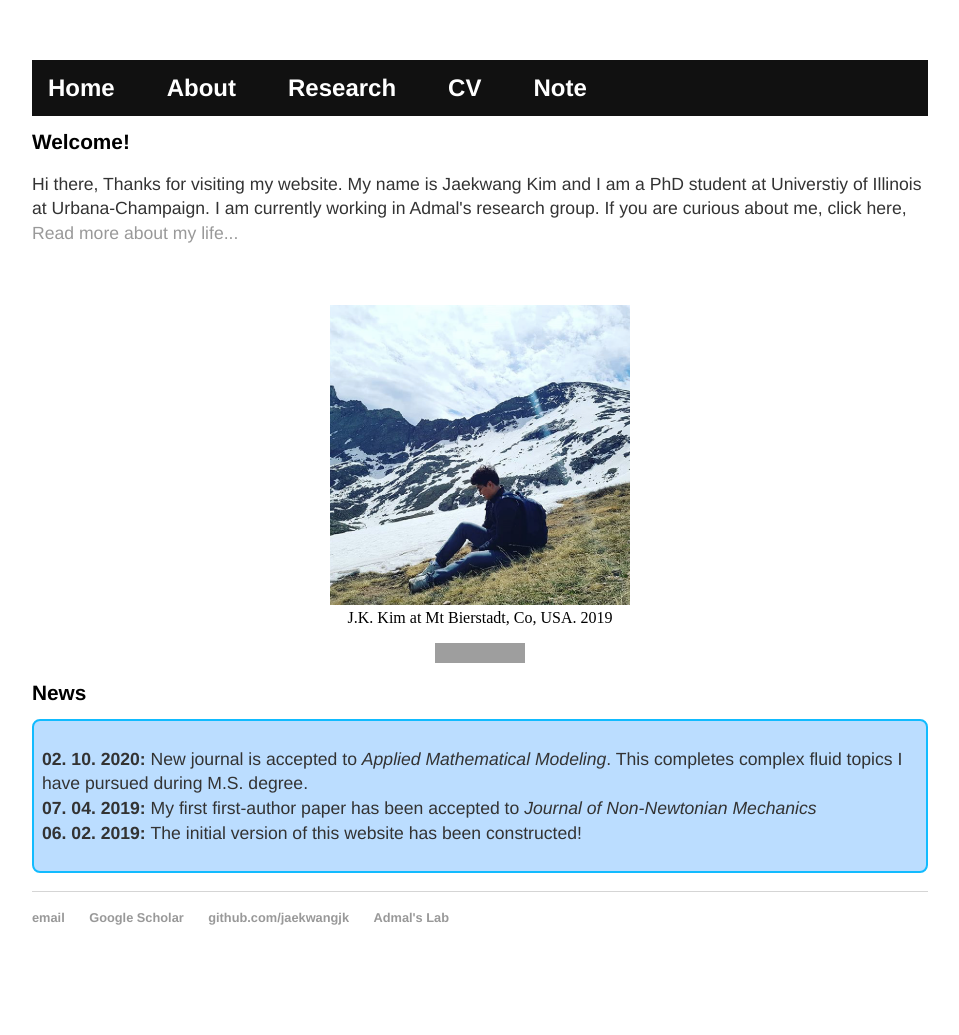
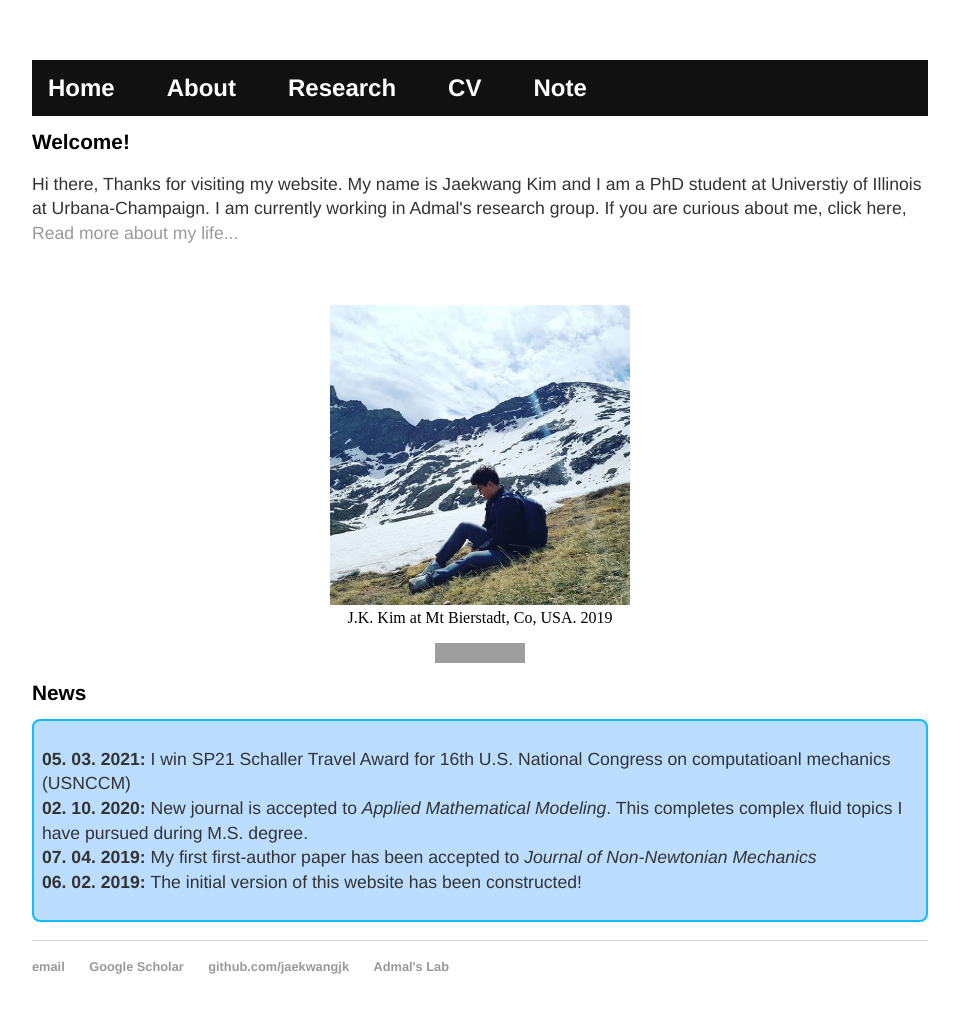
Before and after one commit to jaekwangjk/jaekwangjk.github.io, a Jekyll site: the page built from index.html, in a window 1280 px wide. Shown: the whole page, without its empty margins (160-1119 px from the left). Built offline with Jekyll 4.4.1, drawn with Linux system fonts in a browser that asks for light colours; before the commit the page ends 986 px from its top, so only the background shows below that; grey boxes are pictures that could not be loaded.

Commit message:
update news

```diff
--- a/index.html
+++ b/index.html
@@ -40,6 +40,7 @@ title: Jaekwang Kim
 <h1>News</h1>
 <div class="rounded">
 <p>
+	<strong> 05. 03. 2021: </strong> I win SP21 Schaller Travel Award for 16th U.S. National Congress on computatioanl mechanics (USNCCM)<br>
 	<strong> 02. 10. 2020: </strong> New journal is accepted to <em> Applied Mathematical Modeling</em>. This completes complex fluid topics I have pursued during M.S. degree.<br>
 	<strong> 07. 04. 2019: </strong> My first first-author paper has been accepted to <em>Journal of Non-Newtonian Mechanics</em>
 	<br>
```
